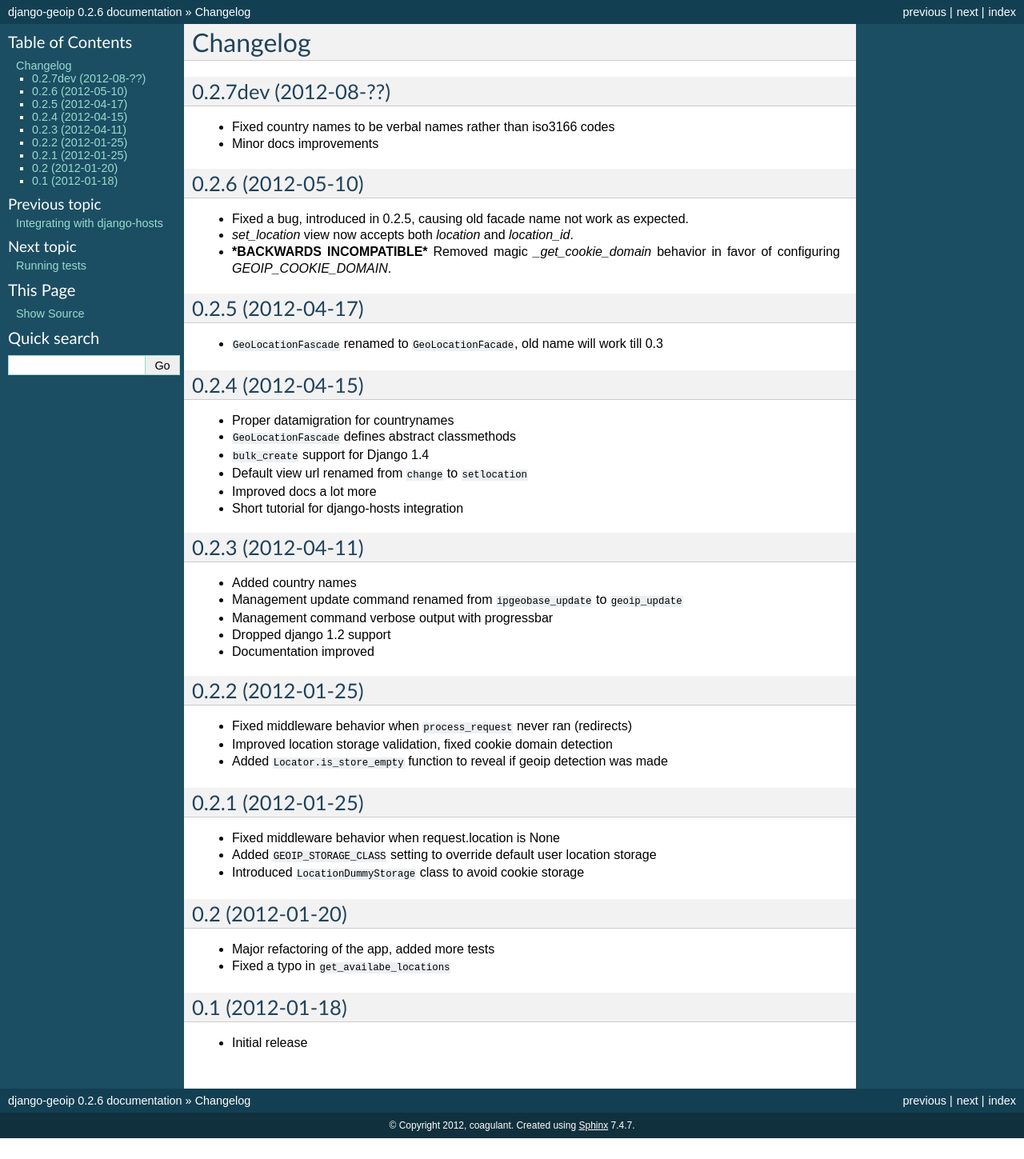
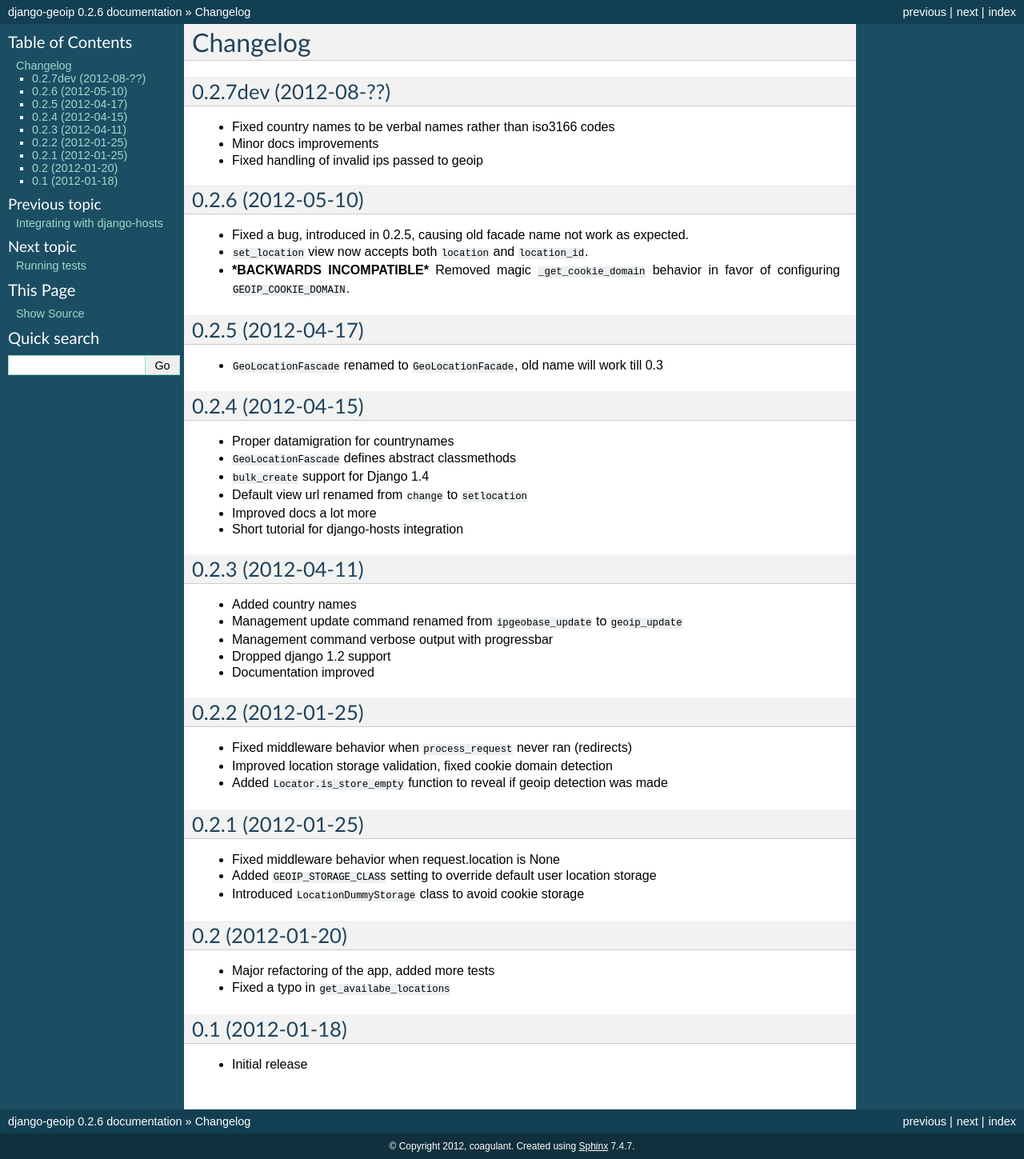
Before and after one commit to futurecolors/django-geoip, a Sphinx documentation site: the page built from docs/changelog.rst, in a window 1280 px wide. Shown: the whole page at 80% size. Built offline with Sphinx 7.4.7, drawn with Linux system fonts in a browser that asks for light colours; before the commit the page ends 1423 px from its top, so only the background shows below that.

Commit message:
Fixed handling of invalid ips passed to geoip #25

```diff
--- a/docs/changelog.rst
+++ b/docs/changelog.rst
@@ -5,14 +5,14 @@ Changelog
 ---------------------
 * Fixed country names to be verbal names rather than iso3166 codes
 * Minor docs improvements
-
+* Fixed handling of invalid ips passed to geoip
 
 0.2.6 (2012-05-10)
 ------------------
 
 * Fixed a bug, introduced in 0.2.5, causing old facade name not work as expected.
-* `set_location` view now accepts both `location` and `location_id`.
-* ***BACKWARDS INCOMPATIBLE*** Removed magic `_get_cookie_domain` behavior in favor of configuring `GEOIP_COOKIE_DOMAIN`.
+* ``set_location`` view now accepts both ``location`` and ``location_id``.
+* ***BACKWARDS INCOMPATIBLE*** Removed magic ``_get_cookie_domain`` behavior in favor of configuring ``GEOIP_COOKIE_DOMAIN``.
 
 
 0.2.5 (2012-04-17)
```
Also changed, not shown: 2 other files.
